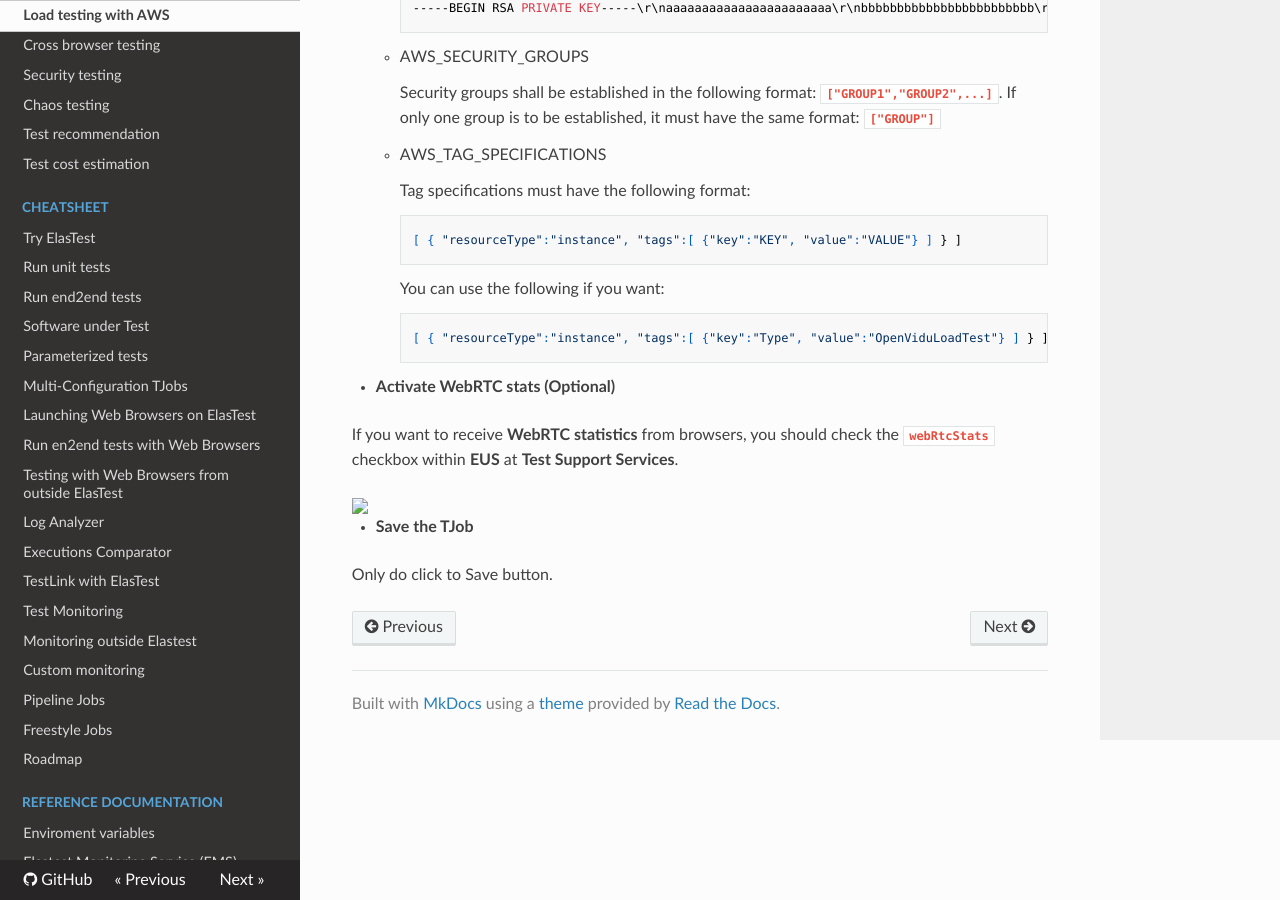
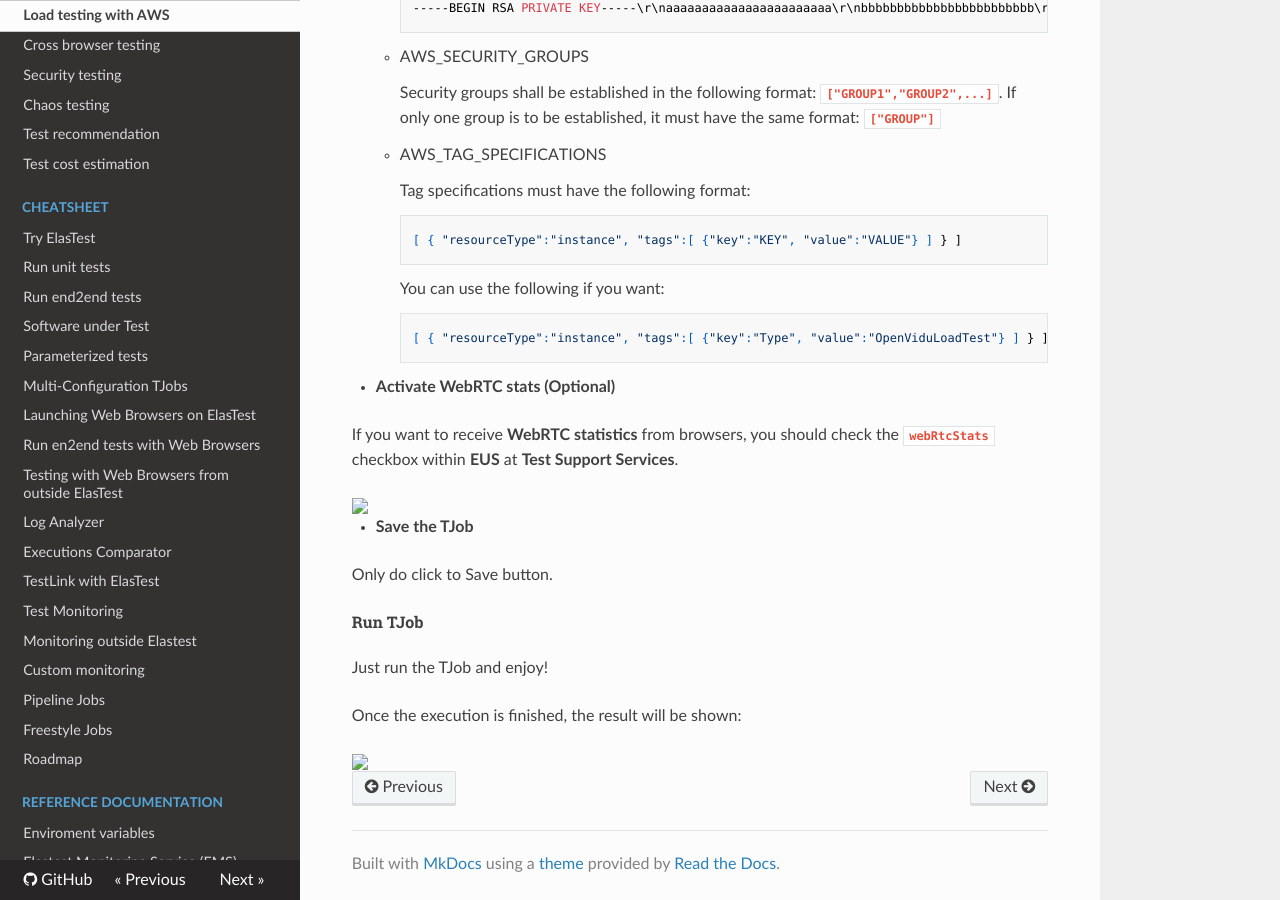
Before and after one commit to elastest/elastest.io-docs, an MkDocs documentation site: the page built from docs/demos/load-testing-with-aws.md, in a window 1280 px wide and 900 px high, scrolled down 1884 px. Built offline with MkDocs 1.6.1, drawn with Linux system fonts in a browser that asks for light colours; nearby versions of some CDN libraries; old or Windows-style settings are respelled for this version of MkDocs.

Commit message:
improve aws demo doc

```diff
--- a/docs/demos/load-testing-with-aws.md
+++ b/docs/demos/load-testing-with-aws.md
@@ -134,8 +134,7 @@
 
             [ { "resourceType":"instance", "tags":[ {"key":"Type", "value":"OpenViduLoadTest"} ] } ]
 
-
--   **Activate WebRTC stats (Optional)**
+*   **Activate WebRTC stats (Optional)**
 
 If you want to receive **WebRTC statistics** from browsers, you should check the **`webRtcStats`** checkbox within **EUS** at **Test Support Services**.
 
@@ -146,3 +145,13 @@
 -   **Save the TJob**
 
 Only do click to Save button.
+
+<h6>Run TJob</h6>
+
+Just run the TJob and enjoy!
+
+Once the execution is finished, the result will be shown:
+
+<div class="docs-gallery inline-block">
+    <a data-fancybox="gallery-1" href="/docs/demos/images/load-testing-with-aws/result.png"><img class="img-responsive img-wellcome" src="/docs/demos/images/load-testing-with-aws/result.png"/></a>
+</div>
```
Also changed, not shown: docs/demos/images/load-testing-with-aws/result.png (added).
